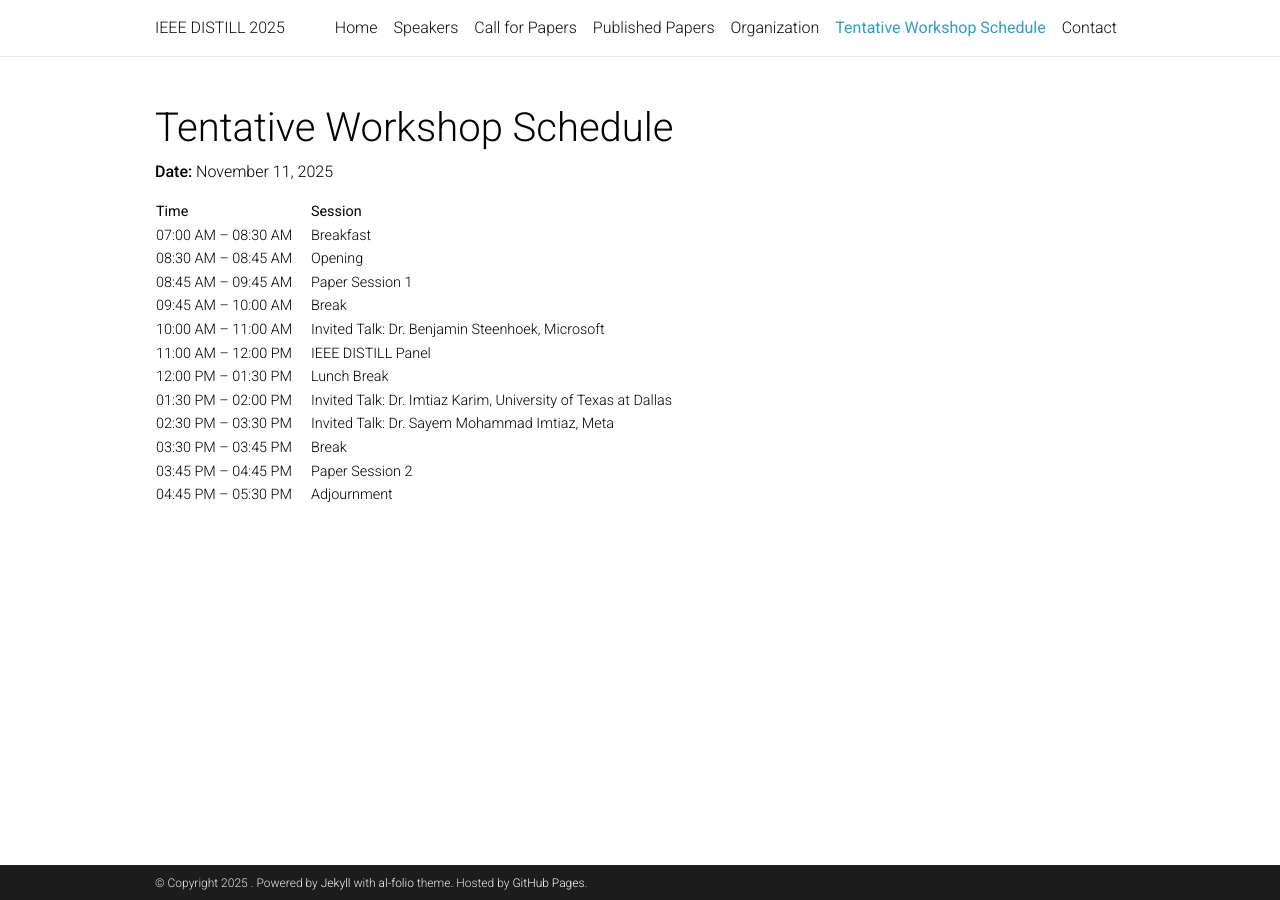
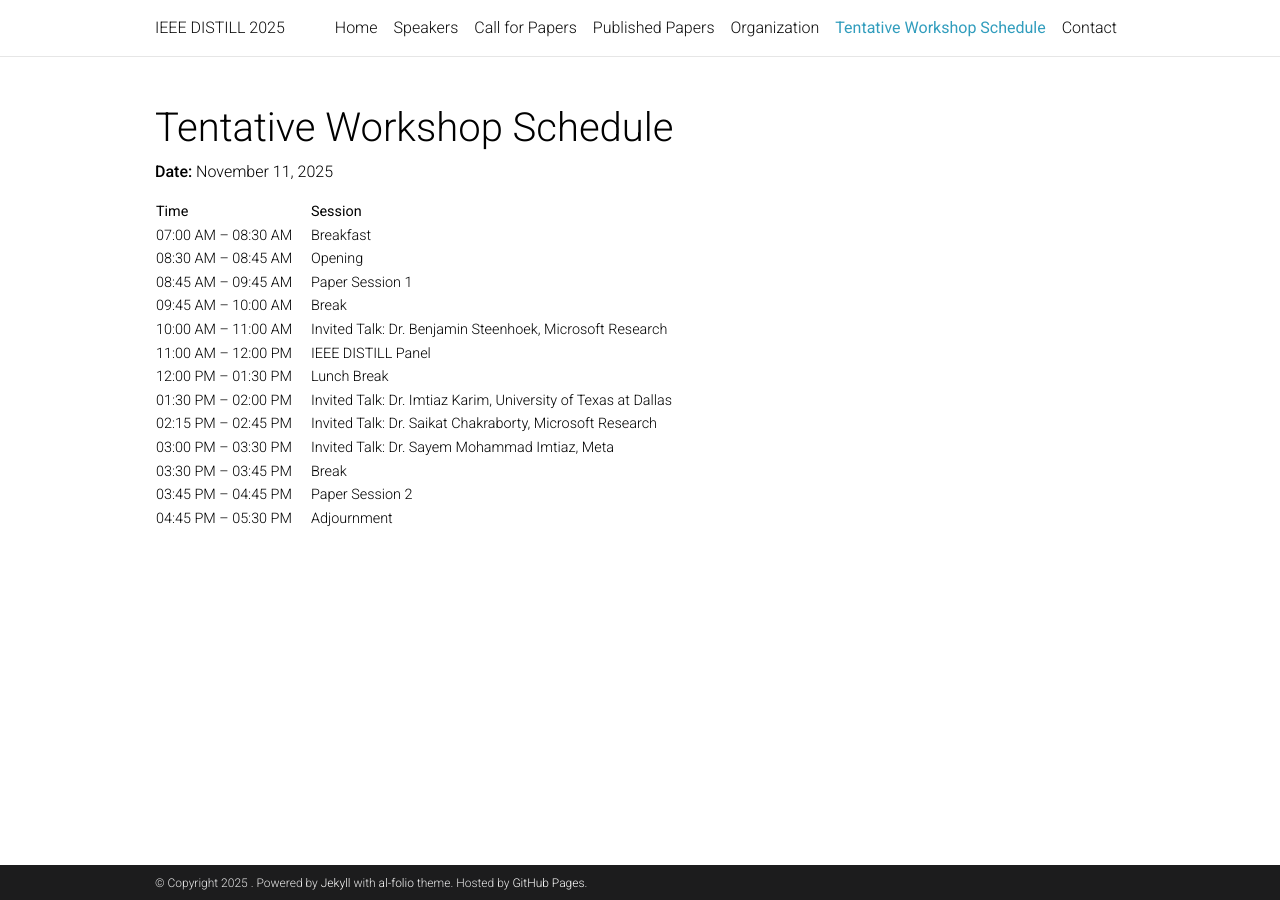
Before and after one commit to ieeedistill/ieeedistill.github.io, a Jekyll site: the page built from _pages/schedule.md, in a window 1280 px wide. Built offline with Jekyll 4.4.1, drawn with Linux system fonts in a browser that asks for light colours; comment, search, counter and statistics services are not loaded; a style sheet for code colours, icons or effects is not loaded.

Commit message:
Update schedule.md

```diff
--- a/_pages/schedule.md
+++ b/_pages/schedule.md
@@ -17,11 +17,12 @@ nav_title: "Schedule"
 | 08:30 AM – 08:45 AM | | | | Opening                                                                  |
 | 08:45 AM – 09:45 AM | | | | Paper Session 1                                                          |
 | 09:45 AM – 10:00 AM | | | | Break                                                                    |
-| 10:00 AM – 11:00 AM | | | | Invited Talk: Dr. Benjamin Steenhoek, Microsoft                          |
+| 10:00 AM – 11:00 AM | | | | Invited Talk: Dr. Benjamin Steenhoek, Microsoft Research                          |
 | 11:00 AM – 12:00 PM | | | | IEEE DISTILL Panel                                                       |
 | 12:00 PM – 01:30 PM | | | | Lunch Break                                                              |
 | 01:30 PM – 02:00 PM | | | | Invited Talk: Dr. Imtiaz Karim, University of Texas at Dallas            |
-| 02:30 PM – 03:30 PM | | | | Invited Talk: Dr. Sayem Mohammad Imtiaz, Meta                            |
+| 02:15 PM – 02:45 PM | | | | Invited Talk: Dr. Saikat Chakraborty, Microsoft Research                            |
+| 03:00 PM – 03:30 PM | | | | Invited Talk: Dr. Sayem Mohammad Imtiaz, Meta                            |
 | 03:30 PM – 03:45 PM | | | | Break                                                                    |
 | 03:45 PM – 04:45 PM | | | | Paper Session 2                                                          |
 | 04:45 PM – 05:30 PM | | | | Adjournment                                                              |
```
